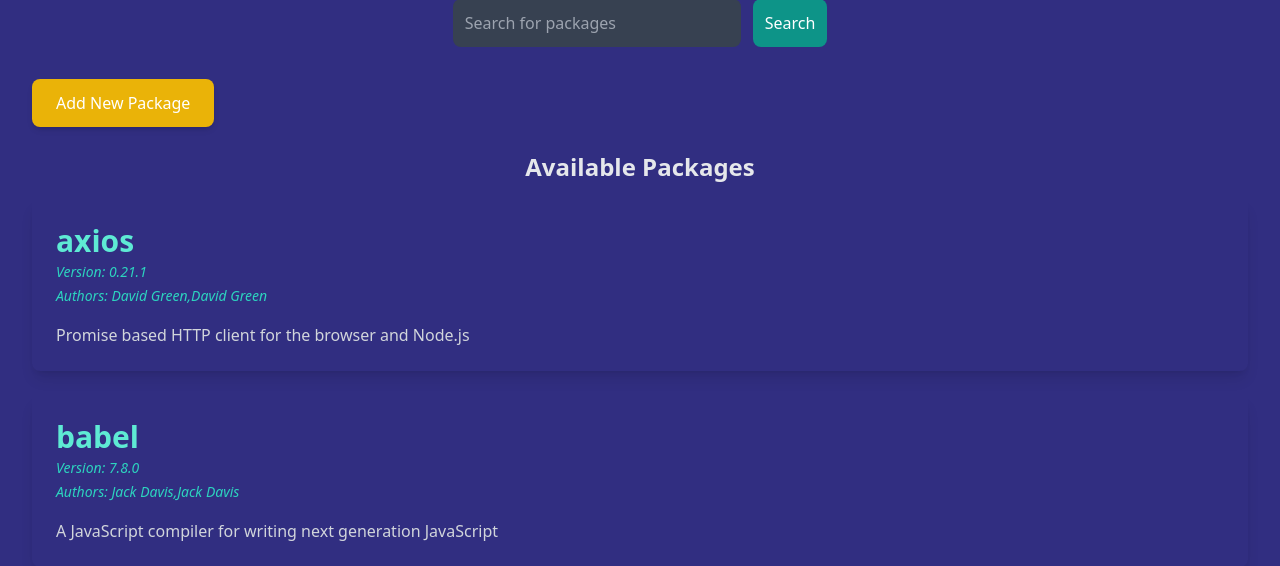
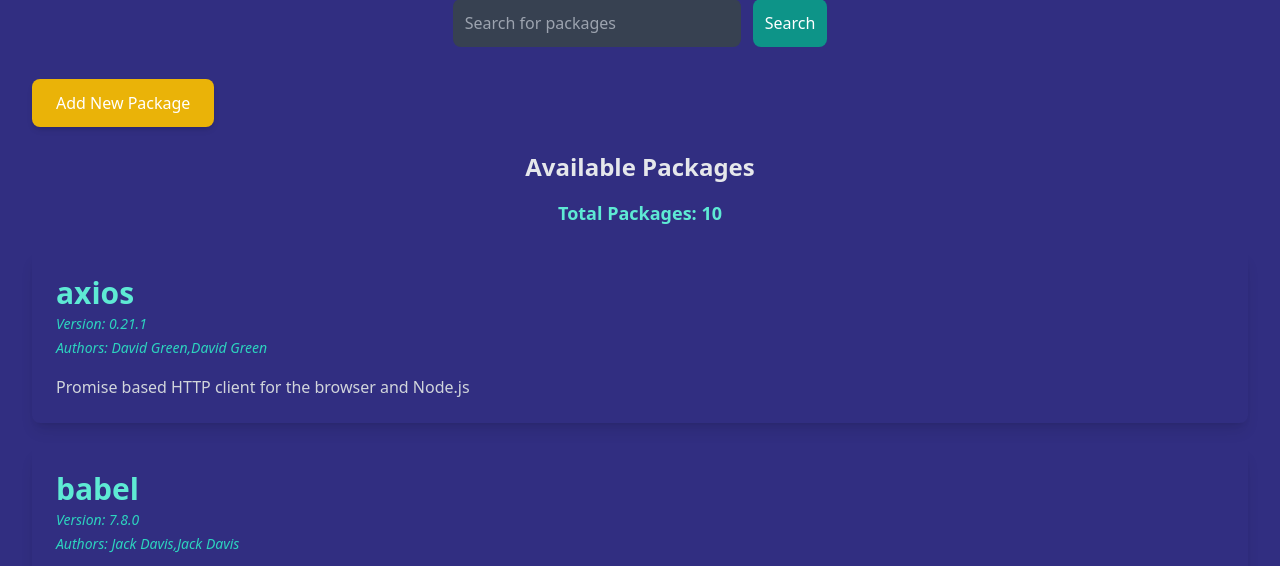
Before and after one commit to Youcode-Classe-E-2024-2025/tawba_zehaf_package, a PHP site: page /user.php in a window 1280 px wide. Shown: the part 241-807 px from the top of the page. Run offline with PHP 8.4, Linux system fonts and the light colour scheme; data comes from the database, SQL or seed files in the repository; some libraries are stand-ins or nearby versions.

Commit message:
ajout dune fonction pour afficher le total de packages

```diff
--- a/php/user.php
+++ b/php/user.php
@@ -17,7 +17,10 @@ $stmt = $pdo->prepare("
 $stmt->execute(['query' => "%$query%"]);
 $packages = $stmt->fetchAll();
 
-// Output or render your packages here
+// Requête pour obtenir le total des packages
+$stmtTotal = $pdo->prepare("SELECT COUNT(*) AS total FROM packages");
+$stmtTotal->execute();
+$totalPackages = $stmtTotal->fetchColumn();
 ?>
 
 <!DOCTYPE html>
@@ -89,6 +92,11 @@ $packages = $stmt->fetchAll();
 
         <h2 class="text-2xl font-semibold text-center mb-4">Available Packages</h2>
 
+        <!-- Total Packages -->
+        <div class="text-center mb-6">
+            <p class="text-lg font-semibold text-teal-300">Total Packages: <?php echo htmlspecialchars($totalPackages, ENT_QUOTES, 'UTF-8'); ?></p>
+        </div>
+
         <!-- Package List -->
         <ul class="space-y-6">
             <?php foreach ($packages as $package): ?>
```
